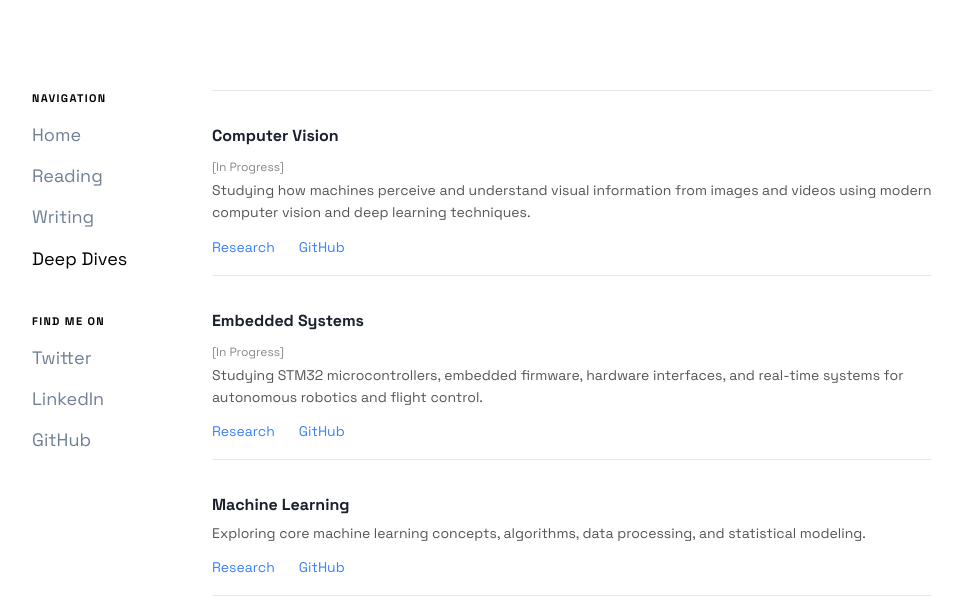
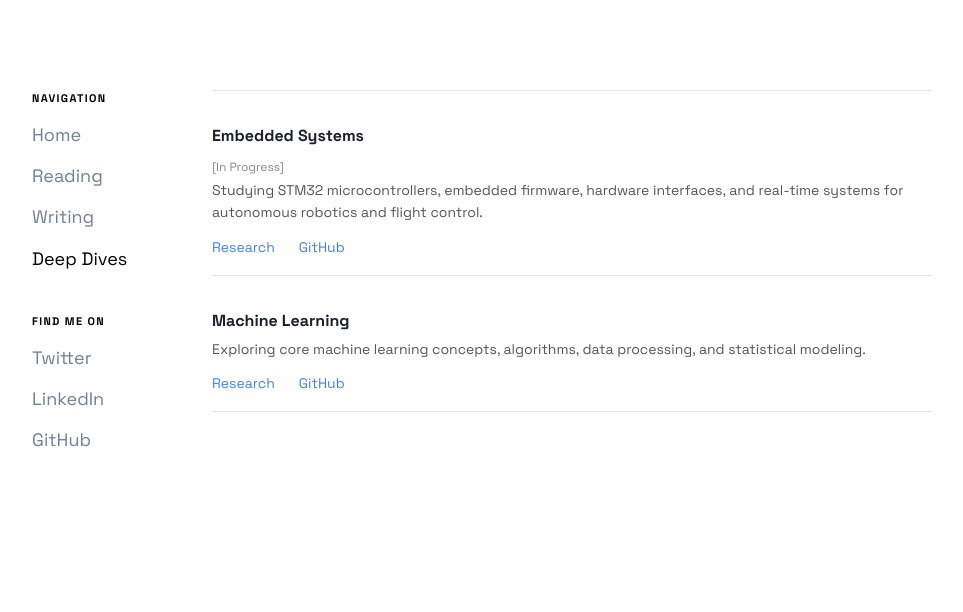
Before and after one commit to amarjeetsingh146/amarjeet-info, a Next.js app: page /deep-dive in a window 1280 px wide. Shown: the top 612 px of the page, without its empty margins (252-1215 px from the left). Built offline with nearby package versions, Linux system fonts and the light colour scheme.

Commit message:
Fix deep-dive

```diff
--- a/src/app/deep-dive/page.js
+++ b/src/app/deep-dive/page.js
@@ -8,19 +8,6 @@ export default function DeepDives() {
   return (
     <main className="page-content">
       <div className="flex flex-col">
-
-        {/* Computer Vision */}
-        <div className="deep-dive-item">
-          <h2>Computer Vision</h2>
-          <span className="text-[12px] text-[#888]">[In Progress]</span>
-          <p>
-            Studying how machines perceive and understand visual information from images and videos using modern computer vision and deep learning techniques.
-          </p>
-          <div className="links">
-            <Link href="/deep-dive/computer-vision">Research</Link>
-            <Link href="https://github.com/amarjeetsingh146" target="_blank" rel="noopener noreferrer">GitHub</Link>
-          </div>
-        </div>
 
         {/* Embedded Systems */}
         <div className="deep-dive-item">
```
